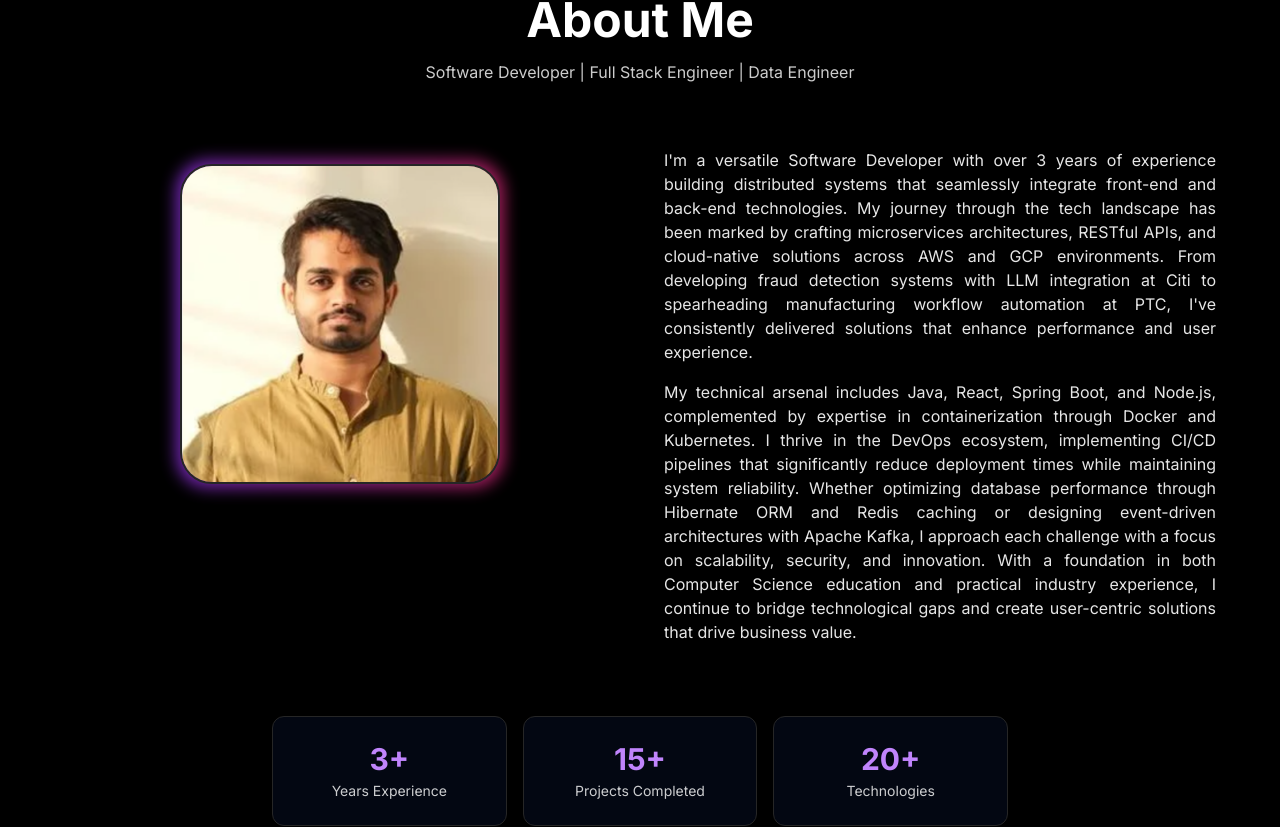
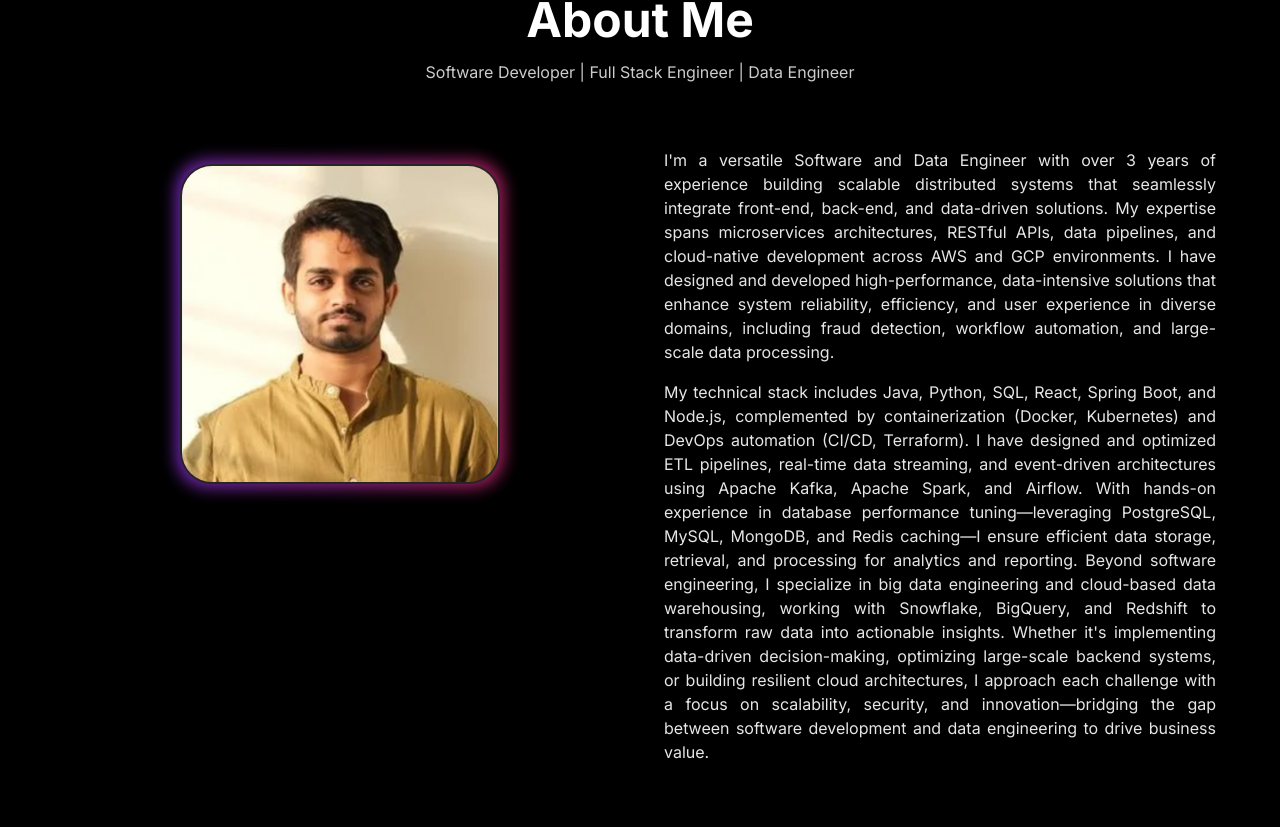
Before and after one commit to asJ26/Akhilesh-portfolio, a Next.js app: page / in a window 1280 px wide. Shown: the part 900-1727 px from the top of the page. Built offline with nearby package versions, Linux system fonts and the light colour scheme.

Commit message:
Update About.tsx

```diff
--- a/src/components/home/About.tsx
+++ b/src/components/home/About.tsx
@@ -61,11 +61,9 @@ export default function About() {
                 className="text-justify"
               >
                 <p className="text-neutral-700 dark:text-white/90 mb-4">
-                  I&apos;m a versatile Software Developer with over 3 years of experience building distributed systems that seamlessly integrate front-end and back-end technologies. My journey through the tech landscape has been marked by crafting microservices architectures, RESTful APIs, and cloud-native solutions across AWS and GCP environments. From developing fraud detection systems with LLM integration at Citi to spearheading manufacturing workflow automation at PTC, I&apos;ve consistently delivered solutions that enhance performance and user experience.
-                </p>
+                  I&apos;m a versatile Software and Data Engineer with over 3 years of experience building scalable distributed systems that seamlessly integrate front-end, back-end, and data-driven solutions. My expertise spans microservices architectures, RESTful APIs, data pipelines, and cloud-native development across AWS and GCP environments. I have designed and developed high-performance, data-intensive solutions that enhance system reliability, efficiency, and user experience in diverse domains, including fraud detection, workflow automation, and large-scale data processing.</p>
                 <p className="text-neutral-700 dark:text-white/90 mb-6">
-                  My technical arsenal includes Java, React, Spring Boot, and Node.js, complemented by expertise in containerization through Docker and Kubernetes. I thrive in the DevOps ecosystem, implementing CI/CD pipelines that significantly reduce deployment times while maintaining system reliability. Whether optimizing database performance through Hibernate ORM and Redis caching or designing event-driven architectures with Apache Kafka, I approach each challenge with a focus on scalability, security, and innovation. With a foundation in both Computer Science education and practical industry experience, I continue to bridge technological gaps and create user-centric solutions that drive business value.
-                </p>
+                  My technical stack includes Java, Python, SQL, React, Spring Boot, and Node.js, complemented by containerization (Docker, Kubernetes) and DevOps automation (CI/CD, Terraform). I have designed and optimized ETL pipelines, real-time data streaming, and event-driven architectures using Apache Kafka, Apache Spark, and Airflow. With hands-on experience in database performance tuning—leveraging PostgreSQL, MySQL, MongoDB, and Redis caching—I ensure efficient data storage, retrieval, and processing for analytics and reporting. Beyond software engineering, I specialize in big data engineering and cloud-based data warehousing, working with Snowflake, BigQuery, and Redshift to transform raw data into actionable insights. Whether it&apos;s implementing data-driven decision-making, optimizing large-scale backend systems, or building resilient cloud architectures, I approach each challenge with a focus on scalability, security, and innovation—bridging the gap between software development and data engineering to drive business value.</p>
               </motion.div>
             </div>
           </div>
```
